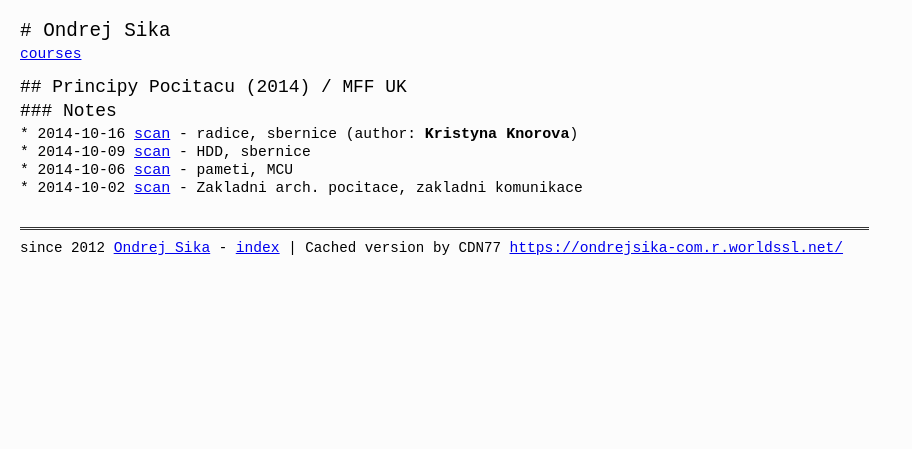
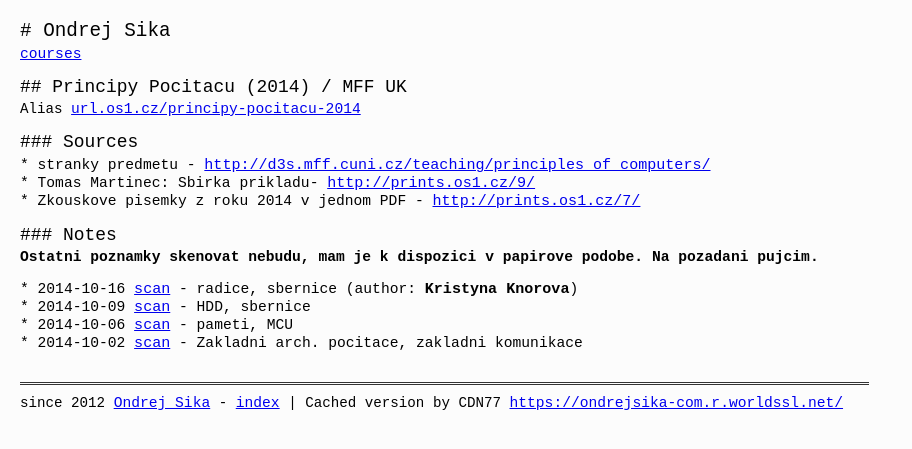
Before and after one commit to ondrejsika/ondrejsika.com, a Jekyll site: the page built from edu/mff/courses/2014-principy-pocitacu.md, in a window 1280 px wide. Shown: the top 449 px of the page, without its empty margins (0-912 px from the left). Built offline with Jekyll 4.4.1, drawn with Linux system fonts in a browser that asks for light colours; Markdown is read by kramdown in place of the engine named in the settings; comment, search, counter and statistics services are not loaded.

Commit message:
update principy pocitacu

```diff
--- a/edu/mff/courses/2014-principy-pocitacu.md
+++ b/edu/mff/courses/2014-principy-pocitacu.md
@@ -7,7 +7,18 @@
 
 ## {{ page.title }}
 
+Alias [url.os1.cz/principy-pocitacu-2014](http://url.os1.cz/principy-pocitacu-2014)
+
+### Sources
+
+* stranky predmetu - <http://d3s.mff.cuni.cz/teaching/principles_of_computers/>
+* Tomas Martinec: Sbirka prikladu- <http://prints.os1.cz/9/>
+* Zkouskove pisemky z roku 2014 v jednom PDF - <http://prints.os1.cz/7/>
+
 ### Notes
+
+__Ostatni poznamky skenovat nebudu, mam je k dispozici v papirove podobe. Na pozadani pujcim.__
+
 
 * 2014-10-16 [scan](http://notes.drive.ondrejsika.com/mff/2014/principy-pocitacu/2014-10-16.pdf) - radice, sbernice (author: __Kristyna Knorova__)
 * 2014-10-09 [scan](http://notes.drive.ondrejsika.com/mff/2014/principy-pocitacu/2014-10-09.pdf) - HDD, sbernice
```
